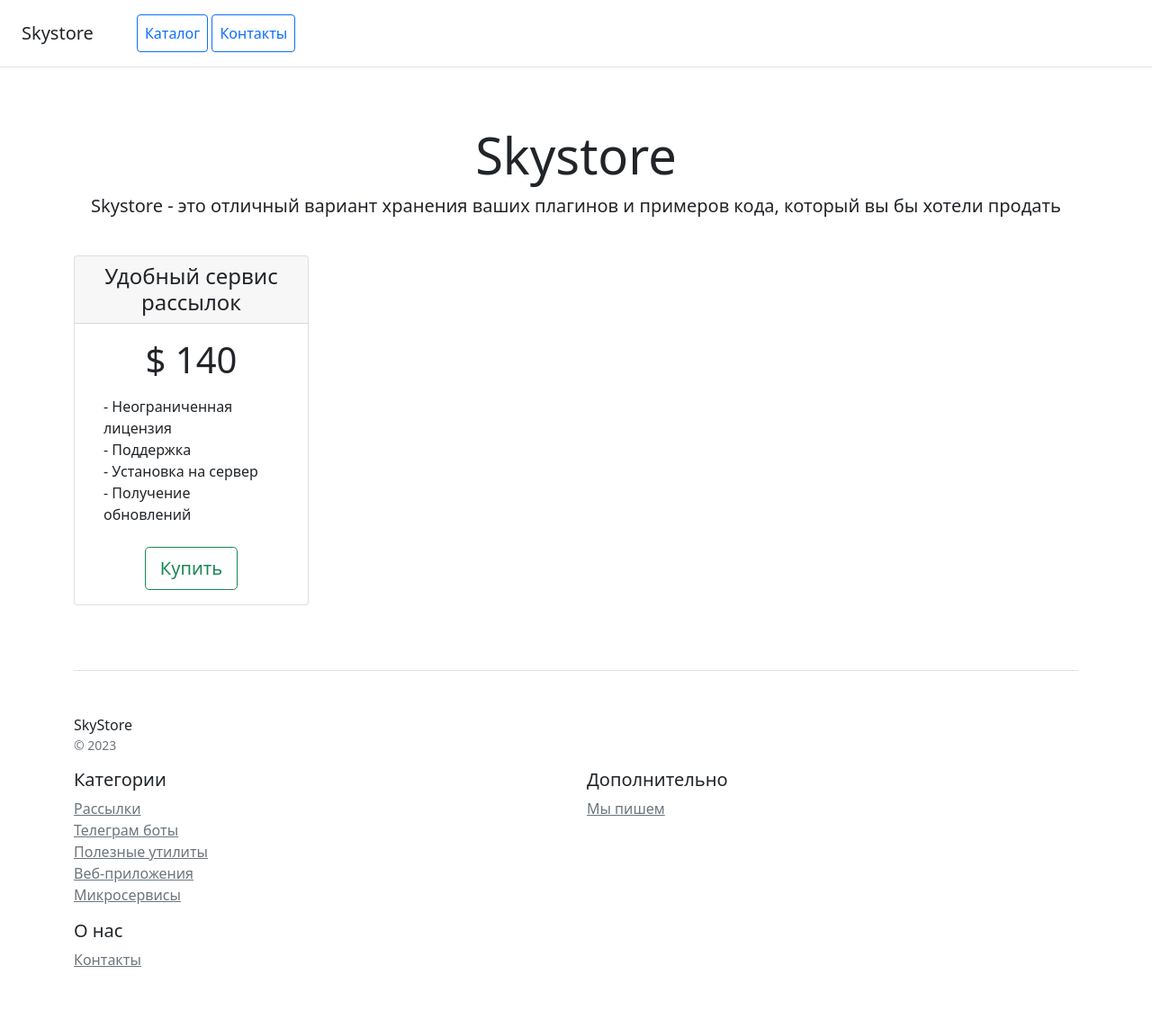
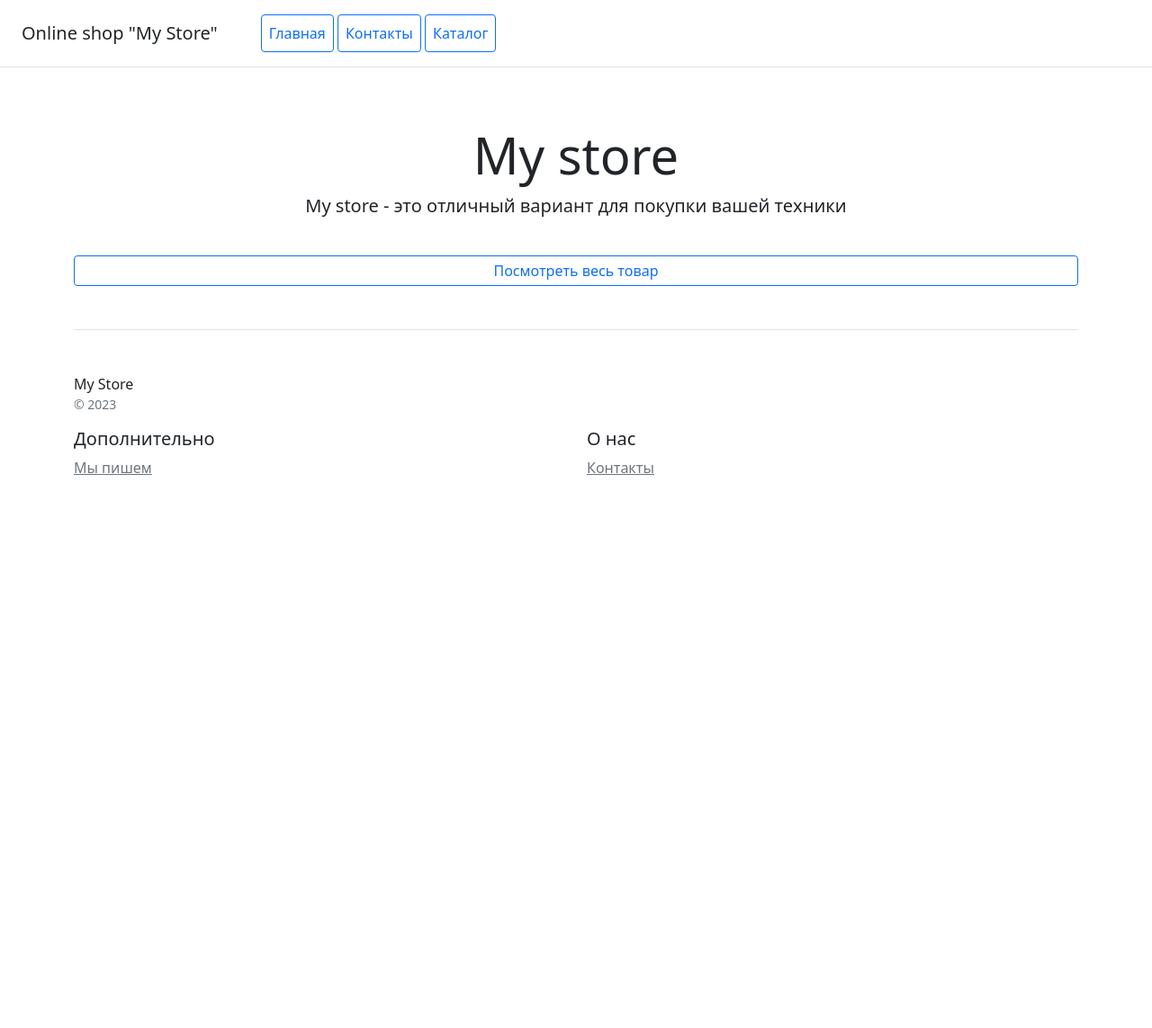
Before and after one commit to pavel-akulich/online_store, a Django app: page / in a window 1280 px wide. Shown: the whole page at 90% size. After the commit the page ends 528 px from the top, so only its background shows below. Run offline with Django 4.2, Linux system fonts and the light colour scheme; data that the repository does not hold is empty; some libraries are stand-ins or nearby versions.

Commit message:
Created a new controller and template for products

```diff
--- /dev/null
+++ b/catalog/templates/catalog/base.html
@@ -0,0 +1,48 @@
+{% load static %}
+<!doctype html>
+<html lang="en">
+<head>
+    <meta charset="utf-8">
+    <meta name="viewport" content="width=device-width, initial-scale=1">
+    <title>{{ title }}</title>
+    <link rel="icon" href="{% static 'images/icon_store.ico' %}" type="image/x-icon">
+    <link href="{% static 'css/bootstrap.min.css' %}" rel="stylesheet">
+</head>
+<body>
+<div class="d-flex flex-column flex-md-row align-items-center p-3 px-md-4 mb-3 bg-white border-bottom box-shadow">
+    <h5 class="my-0 mr-md-auto font-weight-normal">Online shop "My Store"</h5>
+    <nav class="ms-5">
+        <a class="p-2 btn btn-outline-primary" href="{% url 'catalog:home' %}">Главная</a>
+        <a class="p-2 btn btn-outline-primary" href="{% url 'catalog:contacts' %}">Контакты</a>
+        <a class="p-2 btn btn-outline-primary" href="{% url 'catalog:catalog_products' %}">Каталог</a>
+    </nav>
+</div>
+<div class="container">
+
+    {% block content %}
+    {% endblock %}
+
+    <footer class="pt-4 my-md-5 pt-md-5 border-top">
+        <div class="row">
+            <div class="col-12 col-md">
+                My Store
+                <small class="d-block mb-3 text-muted">&copy; 2023</small>
+            </div>
+            <div class="col-6 col-md">
+                <h5>Дополнительно</h5>
+                <ul class="list-unstyled text-small">
+                    <li><a class="text-muted" href="#">Мы пишем</a></li>
+                </ul>
+            </div>
+            <div class="col-6 col-md">
+                <h5>О нас</h5>
+                <ul class="list-unstyled text-small">
+                    <li><a class="text-muted" href="{% url 'catalog:contacts' %}">Контакты</a></li>
+                </ul>
+            </div>
+        </div>
+    </footer>
+</div>
+<script src="{% static 'js/bootstrap.bundle.min.js' %}"></script>
+</body>
+</html>
--- a/catalog/templates/catalog/home.html
+++ b/catalog/templates/catalog/home.html
@@ -1,79 +1,17 @@
-<!doctype html>
-<html lang="en">
-<head>
-    <meta charset="utf-8">
-    <meta name="viewport" content="width=device-width, initial-scale=1">
-    <title>Skystore</title>
-    <link href="/static/css/bootstrap.min.css" rel="stylesheet">
-</head>
-<body>
-<div class="d-flex flex-column flex-md-row align-items-center p-3 px-md-4 mb-3 bg-white border-bottom box-shadow">
-    <h5 class="my-0 mr-md-auto font-weight-normal">Skystore</h5>
-    <nav class="ms-5">
-        <a class="p-2 btn btn-outline-primary" href="/">Каталог</a>
-        <a class="p-2 btn btn-outline-primary" href="/contacts/">Контакты</a>
-    </nav>
-</div>
-
-<div class="pricing-header px-3 py-3 pt-md-5 pb-md-4 mx-auto text-center">
-    <h1 class="display-4">Skystore</h1>
-    <p class="lead">Skystore - это отличный вариант хранения ваших плагинов и примеров кода, который вы бы хотели
-        продать</p>
-</div>
-
-<div class="container">
-    <div class="row text-center">
-        <div class="col-3">
-            <div class="card mb-4 box-shadow">
-                <div class="card-header">
-                    <h4 class="my-0 font-weight-normal">Удобный сервис рассылок</h4>
-                </div>
-                <div class="card-body">
-                    <h1 class="card-title pricing-card-title">$ 140</h1>
-                    <ul class="list-unstyled mt-3 mb-4 text-start m-3">
-                        <li>- Неограниченная лицензия</li>
-                        <li>- Поддержка</li>
-                        <li>- Установка на сервер</li>
-                        <li>- Получение обновлений</li>
-                    </ul>
-                    <button type="button" class="btn btn-lg btn-block btn-outline-success">Купить</button>
-                </div>
-            </div>
-        </div>
+{% extends 'catalog/base.html' %}
+{% block content %}
+    <div class="pricing-header px-3 py-3 pt-md-5 pb-md-4 mx-auto text-center">
+        <h1 class="display-4">{{ title }}</h1>
+        <p class="lead">{{ title }} - это отличный вариант для покупки вашей техники</p>
     </div>
 
-    <footer class="pt-4 my-md-5 pt-md-5 border-top">
-        <div class="row">
-            <div class="col-12 col-md">
-                SkyStore
-                <small class="d-block mb-3 text-muted">&copy; 2023</small>
-            </div>
-            <div class="col-6 col-md">
-                <h5>Категории</h5>
-                <ul class="list-unstyled text-small">
-                    <li><a class="text-muted" href="#">Рассылки</a></li>
-                    <li><a class="text-muted" href="#">Телеграм боты</a></li>
-                    <li><a class="text-muted" href="#">Полезные утилиты</a></li>
-                    <li><a class="text-muted" href="#">Веб-приложения</a></li>
-                    <li><a class="text-muted" href="#">Микросервисы</a></li>
-                </ul>
-            </div>
-            <div class="col-6 col-md">
-                <h5>Дополнительно</h5>
-                <ul class="list-unstyled text-small">
-                    <li><a class="text-muted" href="#">Мы пишем</a></li>
-                </ul>
-            </div>
-            <div class="col-6 col-md">
-                <h5>О нас</h5>
-                <ul class="list-unstyled text-small">
-                    <li><a class="text-muted" href="/contacts/">Контакты</a></li>
-                </ul>
-            </div>
-        </div>
-    </footer>
-</div>
+    <div class="row text-center">
+        {% for object in object_list %}
+            {% include 'catalog/includes/inc_product.html' %}
+        {% endfor %}
+    </div>
 
-<script src="/static/js/bootstrap.bundle.min.js"></script>
-</body>
-</html>
+    <div class="d-grid gap-2 mx-auto text-center">
+        <a class="p-1 btn btn-outline-primary" href="{% url 'catalog:catalog_products' %}">Посмотреть весь товар</a>
+    </div>
+{% endblock %}
--- a/catalog/urls.py
+++ b/catalog/urls.py
@@ -1,8 +1,12 @@
 from django.urls import path
 
-from catalog.views import home, contacts
+from catalog.apps import CatalogConfig
+from catalog.views import home, contacts, catalog_products
+
+app_name = CatalogConfig.name
 
 urlpatterns = [
-    path('', home),
-    path('contacts/', contacts)
+    path('', home, name='home'),
+    path('contacts/', contacts, name='contacts'),
+    path('catalog/', catalog_products, name='catalog_products'),
 ]
--- a/catalog/views.py
+++ b/catalog/views.py
@@ -4,12 +4,14 @@ from catalog.models import Product, Contact
 
 
 def home(request):
-    # выборка последних 5 товаров и вывод их в консоль
-    latest_products = Product.objects.order_by('-created_at')[:5]
-    for product in latest_products:
-        print(f'Название продукта: {product.name}, стоимость: {product.price}')
+    # Вывод 4 последних добавленных продуктов на главную страницу
+    latest_products = Product.objects.order_by('-created_at')[:4]
+    context = {
+        'object_list': latest_products,
+        'title': 'My store'
+    }
 
-    return render(request, 'catalog/home.html')
+    return render(request, 'catalog/home.html', context)
 
 
 def contacts(request):
@@ -18,8 +20,6 @@ def contacts(request):
         phone = request.POST.get('phone')
         message = request.POST.get('message')
 
-        print(f'name = {name}, phone = {phone}, message = {message}')
-
         # Открываем текстовый файл для записи данных из формы обратной связи
         with open('feedbacks.txt', 'a') as file:
             file.write(f'name = {name}, phone = {phone}, message = {message}\n')
@@ -27,4 +27,17 @@ def contacts(request):
     # получаем контакты из админки для последующего вывода в шаблоне
     contacts_for_support = Contact.objects.all()
 
-    return render(request, 'catalog/contacts.html', {'contacts': contacts_for_support})
+    context = {
+        'contacts': contacts_for_support,
+        'title': 'Contacts My Store',
+    }
+
+    return render(request, 'catalog/contacts.html', context)
+
+
+def catalog_products(request):
+    context = {
+        'object_list': Product.objects.all(),
+        'title': 'Catalog of My Store',
+    }
+    return render(request, 'catalog/catalog_products.html', context)
--- a/config/urls.py
+++ b/config/urls.py
@@ -21,5 +21,5 @@ from django.urls import path, include
 
 urlpatterns = [
     path('admin/', admin.site.urls),
-    path('', include('catalog.urls'))
+    path('', include('catalog.urls', namespace='catalog'))
 ] + static(settings.MEDIA_URL, document_root=settings.MEDIA_ROOT)
```
Also changed, not shown: catalog/templates/catalog/catalog_products.html (added, +13 -0 lines), catalog/templates/catalog/contacts.html (+16 -64 lines), catalog/templates/catalog/includes/inc_product.html (added, +19 -0 lines), catalog/templatetags/my_tags.py (added, +11 -0 lines), static/images/icon_store.ico (added).
